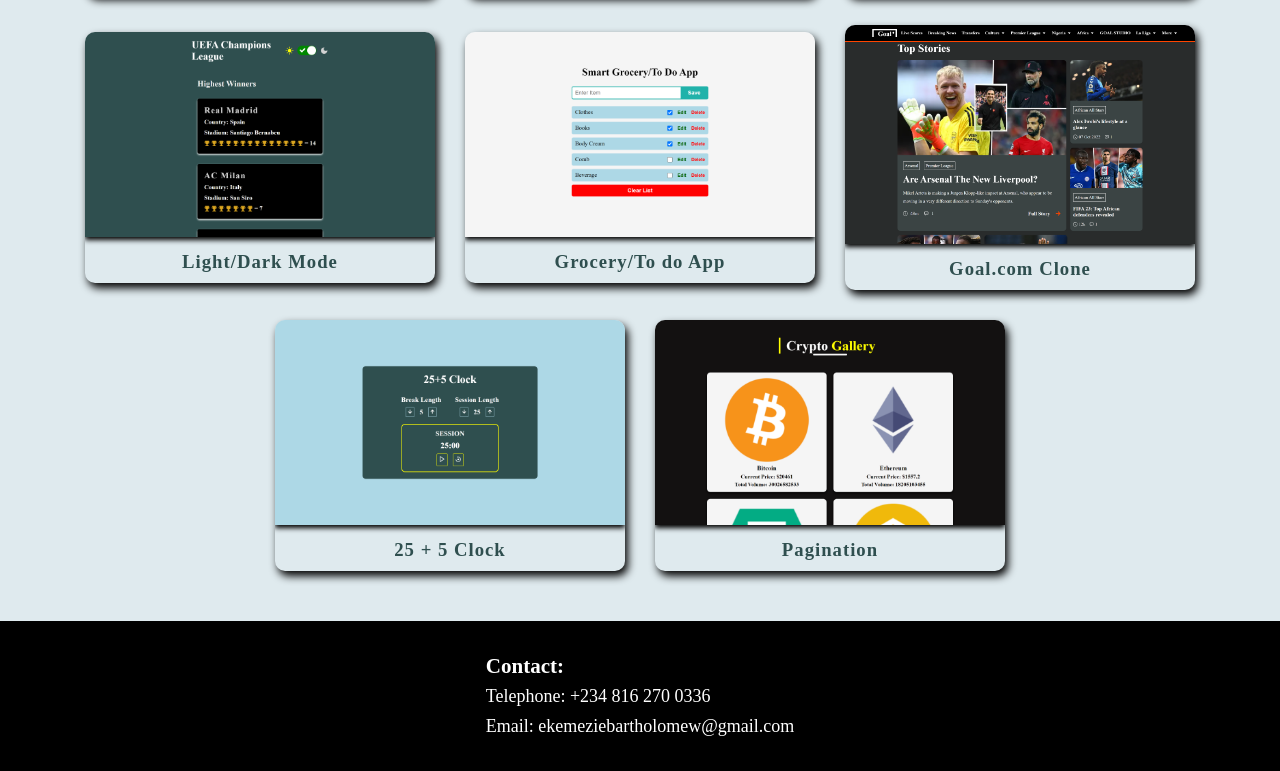
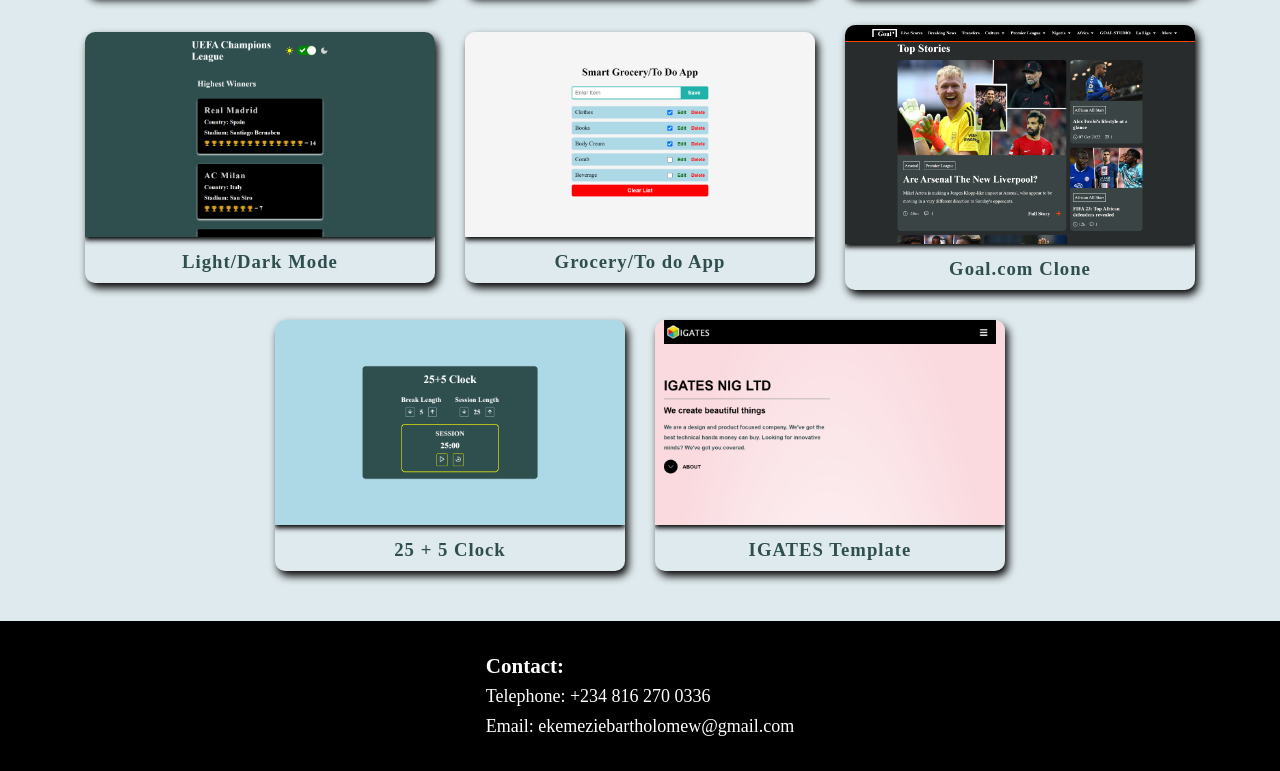
Before and after one commit to GreatnessBarthNathan/PORTFOLIO-PROJECTS, a React (Create React App) app in the folder portfolio/: page / in a window 1280 px wide. Shown: the part 2905-3676 px from the top of the page. Built offline with nearby package versions, Linux system fonts and the light colour scheme.

Commit message:
added igates template to portfolio

```diff
--- a/portfolio/src/data.js
+++ b/portfolio/src/data.js
@@ -2,13 +2,13 @@
 import budgetTracker from "./images/budget-tracker.png"
 import mealFinder from "./images/meal-finder.png"
 import shoppingCart from "./images/shopping-cart.png"
-import pagination from "./images/pagination.png"
 import quiz from "./images/quiz.png"
 import lightDarkMode from "./images/light-dark-mode.png"
 import groceryApp from "./images/smart-grocery-app.png"
 import goalClone from "./images/goal-clone.png"
 import clock from "./images/25+5-clock.png"
 import calculator from "./images/jscalculator.png"
+import igates from "./images/igates.png"
 
 // import icons
 import html from "./icons/html.png"
@@ -114,8 +114,8 @@
   },
   {
     id: 11,
-    name: "Pagination",
-    url: "https://gbn-pagination.netlify.app/",
-    img: pagination,
+    name: "IGATES Template",
+    url: "https://igates-template.netlify.app",
+    img: igates,
   },
 ]
```
Also changed, not shown: portfolio/src/images/igates.png (added).
